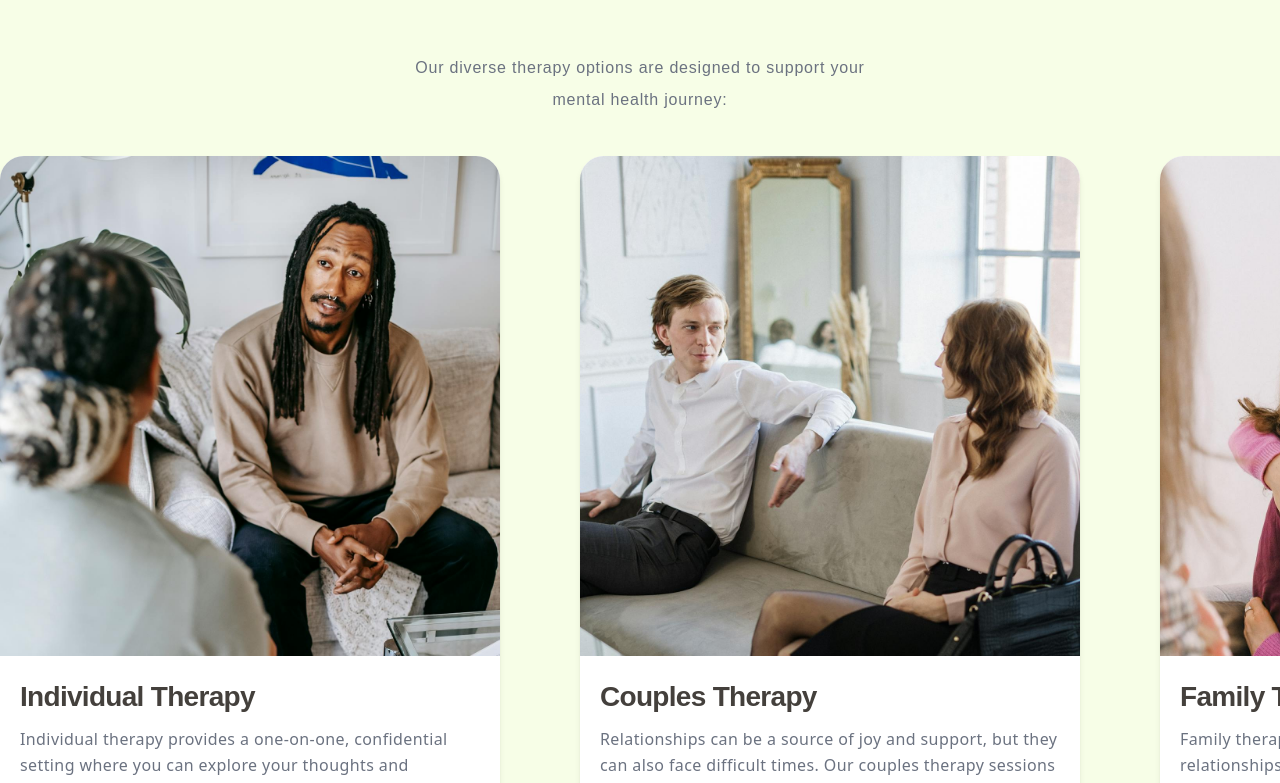
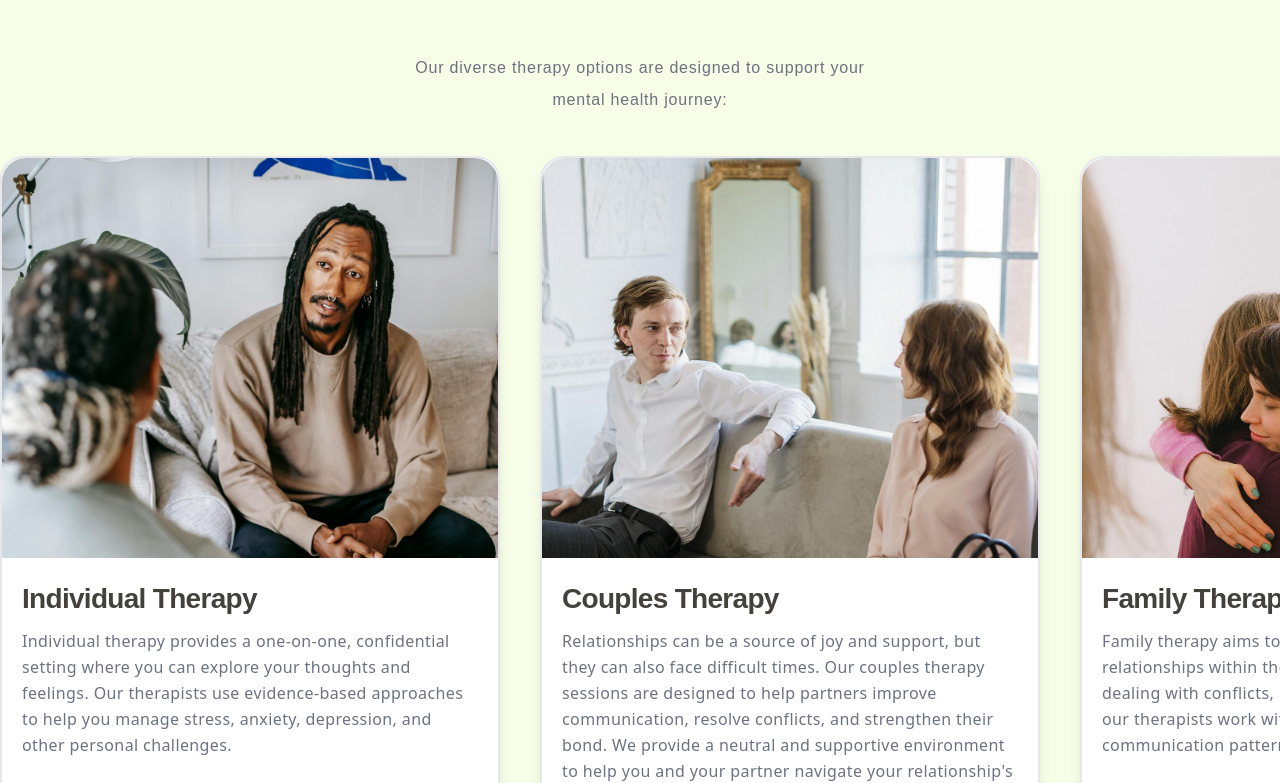
Before and after one commit to Quincy-Fer/Harmony-Therapy-Website, a React (Vite) app: page / in a window 1280 px wide. Shown: the part 1915-2698 px from the top of the page. Built offline with nearby package versions, Linux system fonts and the light colour scheme.

Commit message:
Hide horizontal scrollbar for therapies.  Add border to card adjust height

```diff
--- a/src/Components/TherapyCard.jsx
+++ b/src/Components/TherapyCard.jsx
@@ -1,7 +1,7 @@
 const TherapyCard = ({ title, description, img, alt }) => {
   return (
-    <div className="mt-10 min-w-[500px] bg-white rounded-3xl shadow-md">
-      <img src={img} alt={alt} className="rounded-t-3xl h-[500px] w-[500px] object-cover object-top" />
+    <div className="mt-10 min-w-[500px] bg-white rounded-3xl border-2 shadow-lg z-10 mb-4">
+      <img src={img} alt={alt} className="rounded-t-3xl h-[400px] w-[500px] object-cover object-top" />
 
       <div className="p-5">
         <h5 className="mb-2 text-[28px] font-nunito font-bold tracking-tight text-stone-700 ">
--- a/src/Sections/Therapies.jsx
+++ b/src/Sections/Therapies.jsx
@@ -21,7 +21,7 @@ const Therapies = () => {
           </p>
         </div>
       </div>
-      <div className="flex overflow-x-auto gap-20 ">
+      <div className="flex overflow-x-auto gap-10 hide-scrollbar">
         {THERAPIES.map((therapy) => (
           <TherapyCard
             key={therapy.key}
--- a/src/index.css
+++ b/src/index.css
@@ -15,3 +15,13 @@
 html {
   background-color: #f7fee7;
 }
+
+/* Hide scroll Chrome Opera Safari */
+.hide-scrollbar::-webkit-scrollbar {
+  display: none;
+}
+
+.hide-scrollbar {
+  -ms-overflow-style: none; /* IE and Edge */
+  scrollbar-width: none; /* Firefox */
+}
```
